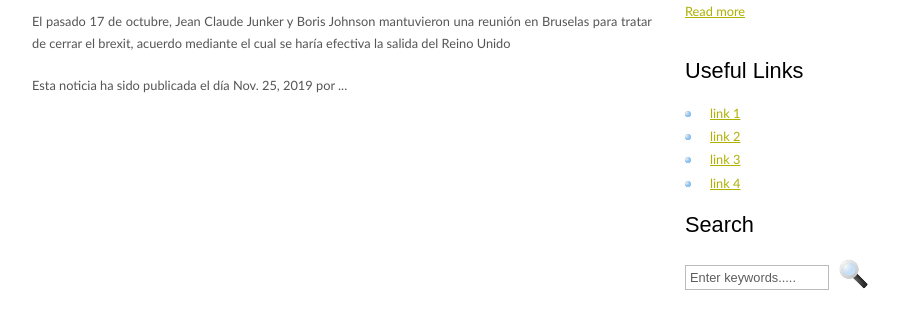
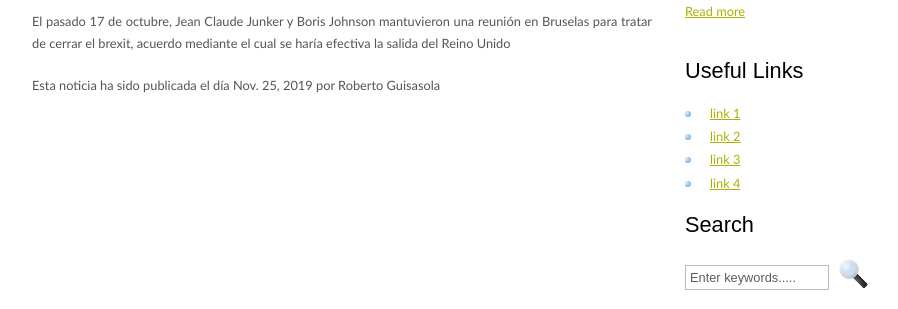
Before and after one commit to Robertoguisasola/E1, a Django app: page /articulo/1/ in a window 1280 px wide. Shown: the part 372-681 px from the top of the page, without its empty margins (173-1071 px from the left). Run offline with Django 3.2, Linux system fonts and the light colour scheme; data comes from the database, SQL or seed files in the repository; both versions use the stored data as it was after the commit.

Commit message:
Funciona perfectamente, queda añadir los artículos y los redactores que quiera, así como información del redactor que se desee añadir

```diff
--- a/appE1/models.py
+++ b/appE1/models.py
@@ -6,7 +6,8 @@ class Redactor(models.Model):
     apellido = models.CharField(max_length=99, default='')
 
     def __str__(self):
-        return self.nombre
+
+        return self.nombre + ' ' + self.apellido
 
 
 class Articulo(models.Model):
--- a/appE1/templates/articulo.html
+++ b/appE1/templates/articulo.html
@@ -4,14 +4,13 @@
 
 {% block contenido %}
 <h1>{{ articulo.titular}}</h1>
+
 <h2 align="justify">
     {{ articulo.entradilla }}
 </h2>
 
 <p align="justify">{{ articulo.noticia }}</p>
 
-<!--TODO poner los autores y enlazarlos-->
-
-<p align="justify">Esta noticia ha sido publicada el día {{articulo.fecha}} por ...</p>
+<p align="justify">Esta noticia ha sido publicada el día {{articulo.fecha}} por {{ articulo.redactor }}</p>
 
 {% endblock %}
--- a/appE1/templates/redactor.html
+++ b/appE1/templates/redactor.html
@@ -3,6 +3,7 @@
 {% block titulo %}Redactor {{redactor.nombre}}{% endblock %}
 
 {% block contenido %}
+<!--TODO poner datos a cerca del redactor -->
 {% if redactor %}
     {% if listaArticulos %}
         {% for a in listaArticulos %}
--- a/appE1/urls.py
+++ b/appE1/urls.py
@@ -2,6 +2,7 @@ from django.urls import path
 from . import views
 
 urlpatterns = [
+    path('', views.index, name='index'),
     path('home/', views.index, name='index'),
     path('articulos/', views.articulos, name='articulos'),
     path('articulo/<int:articulo_id>/', views.articulo, name='articulo'),
```
Also changed, not shown: db.sqlite3.
